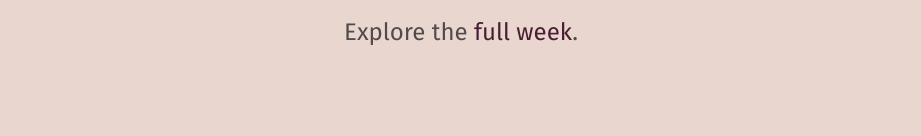
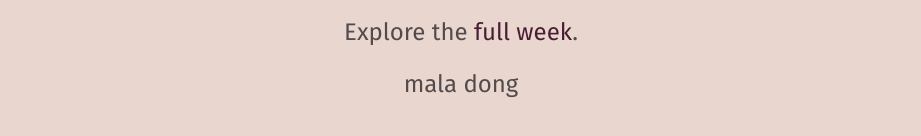
Before and after one commit to NurmalaHayati/web-dev-Udemy-github, a plain HTML site: page index.html in a window 1280 px wide. Shown: the part 750-886 px from the top of the page, without its empty margins (179-1100 px from the left). Before the commit the page ends 846 px from the top, so only its background shows below. Drawn offline with nearby package versions, Linux system fonts and the light colour scheme.

Commit message:
contoh commit dengan branch mala

```diff
--- a/index.html
+++ b/index.html
@@ -17,6 +17,7 @@
     </main>
     <footer>
       <p>Explore the <a href="full-week.html">full week</a>.</p>
+      <p>mala dong</p>
     </footer>
   </body>
 </html>
```
